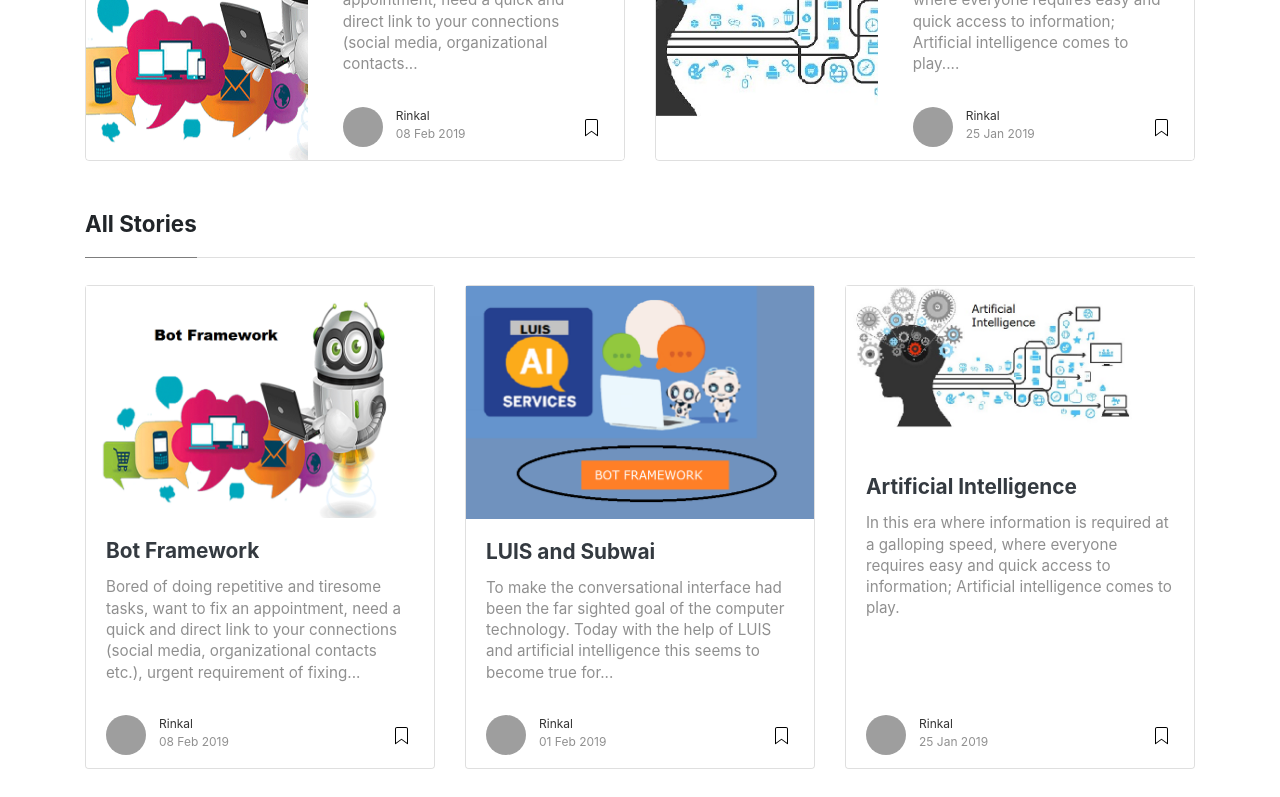
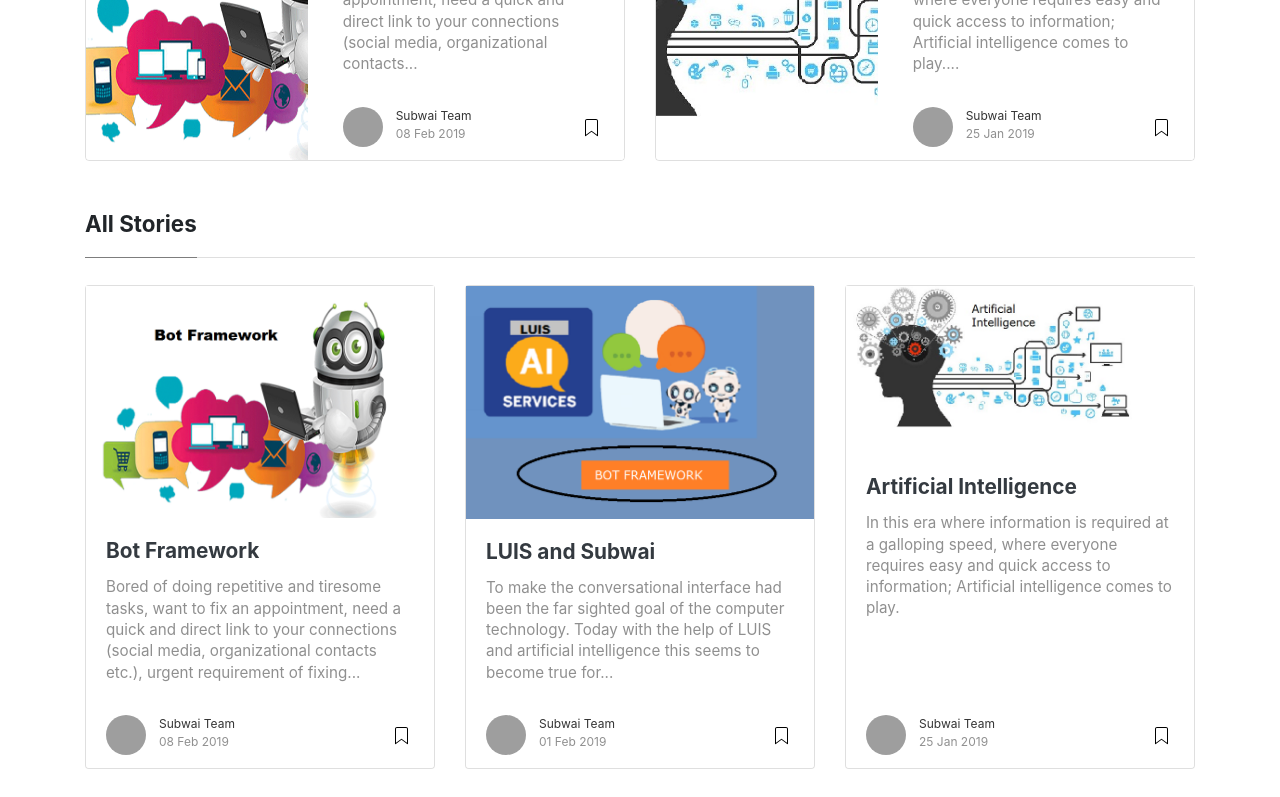
Before and after one commit to harshgupta88/askPio_blog, a Jekyll site: the page built from index.html, in a window 1280 px wide and 1400 px high, scrolled down 250 px, cut to the strip 152-949 px from the top of the window. Built offline with Jekyll 4.4.1, drawn with Linux system fonts in a browser that asks for light colours; nearby versions of some CDN libraries; the list of posts is cut into pages by our own code; comment, search, counter and statistics services are not loaded; some of the changed text lies outside the part shown; grey boxes are pictures that could not be loaded.

Commit message:
update display name to Subwai Team
@harshgupta71

```diff
--- a/_config.yml
+++ b/_config.yml
@@ -13,24 +13,24 @@
 # Authors
 authors:
   sal:
-    name: Harsh
-    display_name: Harsh
+    name: Subwai Team
+    display_name: Subwai Team
     gravatar: 35be3d2ebffa6d9ee03e64328e6988eb
     email: harshdeepgupta49@gmail.com
     web: https://subwai.com
     twitter: https://twitter.com/
     description: "Subwai Description"
   john:
-    name: Rinkal
-    display_name: Rinkal
+    name: Subwai Team
+    display_name: Subwai Team
     gravatar: 35be3d2ebffa6d9ee03e64328e6988eb
     email: info.subwai@gmail.com
     web: https://blog.subwai.net
     twitter: https://twitter.com/Subwai1
     description: "This is the author box."
   rinkal:
-    name: Rinkal
-    display_name: Rinkal
+    name: Subwai Team
+    display_name: Subwai Team
     gravatar: 35be3d2ebffa6d9ee03e64328e6988eb
     email: info.subwai@gmail.com
     web: https://blog.subwai.net
```
